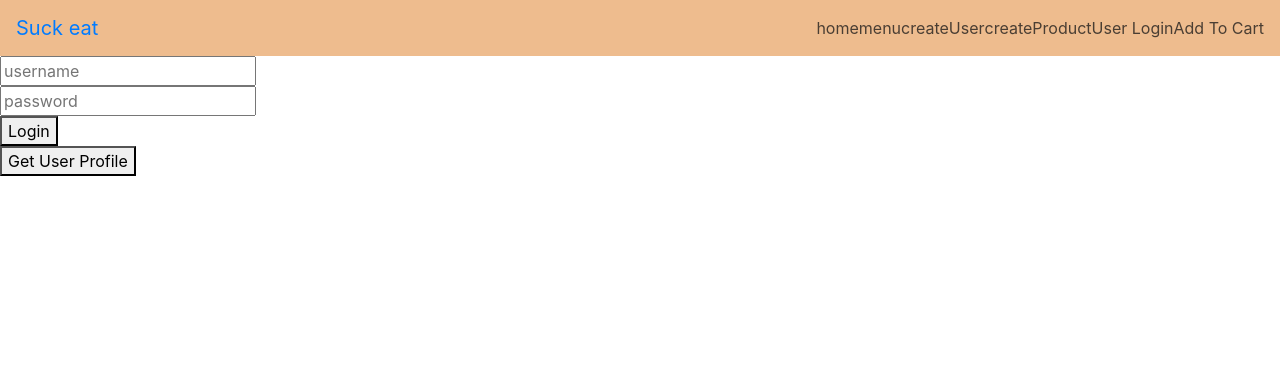
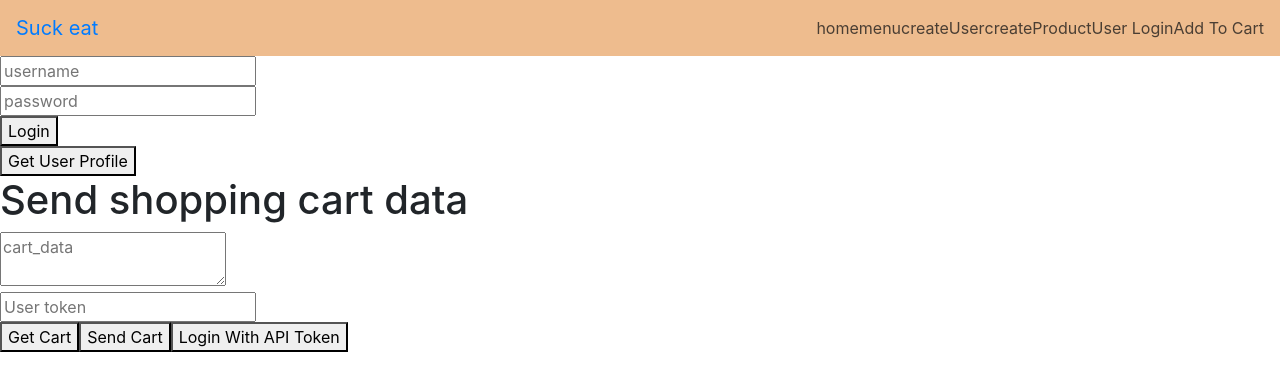
Before and after one commit to wonghongkeat/TGC9-assignment-REACT, a React (Create React App) app in the folder assignment3/: page /user in a window 1280 px wide. Shown: the top 390 px of the page. Built offline with nearby package versions, Linux system fonts and the light colour scheme.

Commit message:
edited:
added trial shopping cart

```diff
--- a/assignment3/src/user.js
+++ b/assignment3/src/user.js
@@ -4,16 +4,16 @@ import axios from "axios"
 const base_url = "https://8080-c693cb85-d658-493b-9a4c-ec22f40a36b6.ws-us03.gitpod.io/"
 
 export default class User extends React.Component {
-    state={
-        username:"",
-        password:"",
+    state = {
+        username: "",
+        password: "",
         token: ""
 
 
     }
 
-    render(){
-        return(
+    render() {
+        return (
             <React.Fragment>
                 <div>
                     <input
@@ -43,18 +43,44 @@ export default class User extends React.Component {
                     <button onClick={this.getProfile}>Get User Profile</button>
                 </div>
 
+                <h1>Send shopping cart data</h1>
+                <div>
+                    <textarea
+                        onChange={this.updateFormField}
+                        value={this.state.cart}
+                        placeholder="cart_data"
+                        name="cart"
+                    />
+                </div>
+                <div>
+                    <input
+                        type="text"
+                        value={this.state.token}
+                        placeholder="User token"
+                    />
+                </div>
+                <button onClick={this.getCart}>Get Cart</button>
+                <button onClick={this.sendCart}>Send Cart</button>
+                <button onClick={() => {
+                        let escapedToken = encodeURIComponent(this.state.token);
+                        window.open(base_url + "loginWithToken?token=" + escapedToken);
+                    }}
+                >
+                    Login With API Token
+        </button>
+
             </React.Fragment>
         )
     }
 
     updateFormField = (event) => {
         this.setState({
-            [event.target.name]:event.target.value
+            [event.target.name]: event.target.value
         })
     }
 
-        login = async ()=> {
-        let response = await axios.post(`${base_url}api/user/login`,{
+    login = async () => {
+        let response = await axios.post(`${base_url}api/user/login`, {
             username: this.state.username,
             password: this.state.password
         })
@@ -75,5 +101,32 @@ export default class User extends React.Component {
 
     }
 
+    sendCart = async () => {
+        let cartContent = JSON.parse(this.state.cart);
+        let option = {
+            headers: {
+                Authorization: "Bearer " + this.state.token
+            }
+        };
+        console.log(option);
+        let response = await axios.put(
+            base_url + "cart",
+            { cart_content: cartContent },
+            option
+        );
+        console.log(response);
+    };
+    getCart = async () => {
+        let response = await axios.get(base_url + "cart", {
+            headers: {
+                Authorization: "Bearer " + this.state.token
+            }
+        });
+        this.setState({
+            cart: JSON.stringify(response.data),
+            actual_cart: response.data
+        });
+    };
+
 
 }
```
Also changed, not shown: 1 other file (tests, documents, lock files or other folders). Lines whose indentation alone changed are shown as unchanged.
